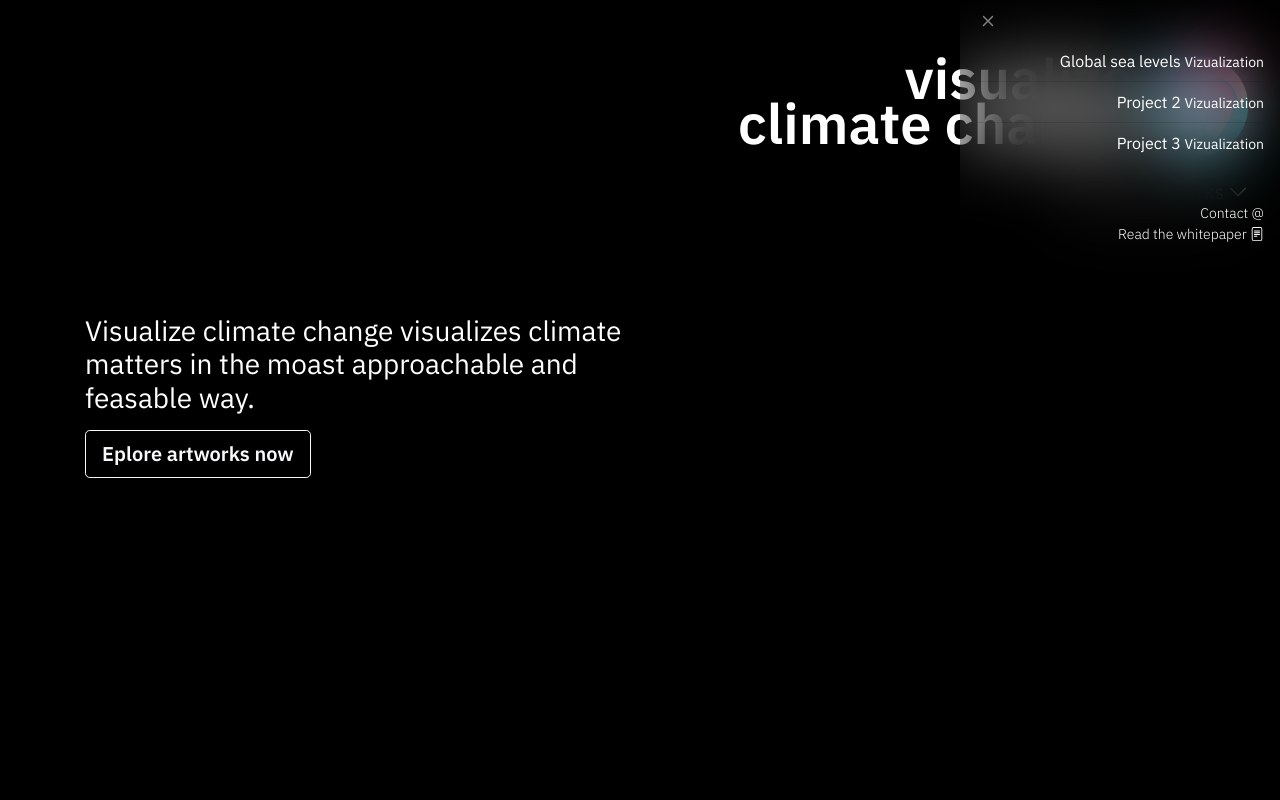
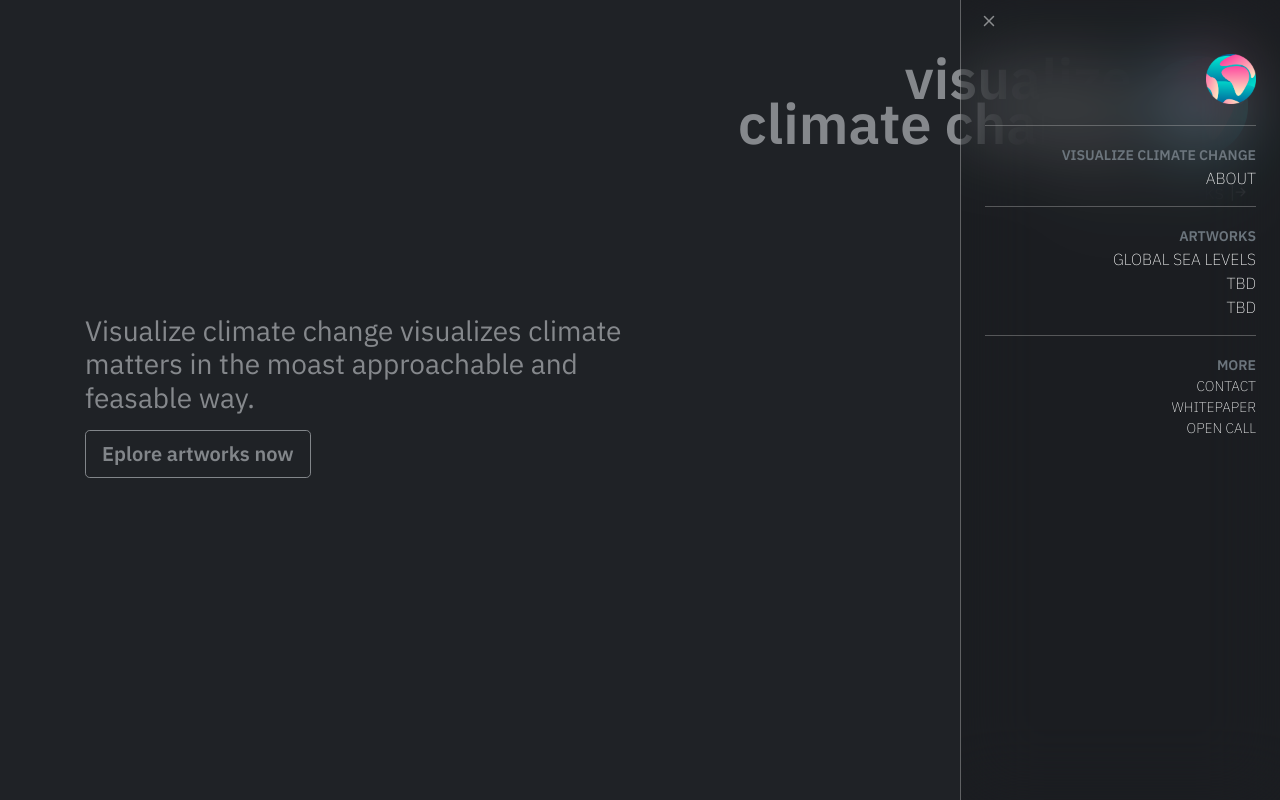
Before and after one commit to ikaros-studio/climatearttaskforce, a Nuxt app: page / in a window 1280 px wide. Both pictures are taken after a click on the button "Discover artworks". Built offline with nearby package versions, Linux system fonts and the light colour scheme.

Commit message:
Add new navbar

```diff
--- a/assets/scss/main.scss
+++ b/assets/scss/main.scss
@@ -1,6 +1,37 @@
-@import url('https://fonts.googleapis.com/css2?family=IBM+Plex+Sans:wght@300;400;600&display=swap');
+@import url('https://fonts.googleapis.com/css2?family=IBM+Plex+Sans:wght@200;300;400;600&display=swap');
 
-$ligth: #296059 !default;
+$primary: #00ead3 !default;
+$danger: #ff449f !default;
+$warning: #ffeac1 !default;
+$info: #005f99 !default;
+
+.lighthr {
+  background-color: rgba(255, 255, 255, 0.3);
+}
+
+.infolink:hover {
+  color: $info !important;
+}
+
+.dangerlink:hover {
+  color: $danger !important;
+}
+
+.warninglink:hover {
+  color: $warning !important;
+}
+
+.primarylink:hover {
+  color: $primary !important;
+}
+
+.border-lighter {
+  border-color: rgba(255, 255, 255, 0.3) !important;
+}
+
+.fw-light {
+  font-weight: 200 !important;
+}
 
 body {
   background-color: #000 !important;
@@ -25,10 +56,8 @@ body {
 
 .bg-transparent {
   backdrop-filter: blur(35px) !important;
-    background: #00000020, !important;
-
+  background: #00000020 !important;
 }
-
 
 .blue-fade {
   font-size: 40px;
--- a/components/NavBar.vue
+++ b/components/NavBar.vue
@@ -12,59 +12,124 @@
         </div>
         <h5 v-b-toggle.sidebar-right class="fw-300 my-4">
           <b-link class="text-decoration-none text-white">
-              Discover artworks<b-icon class="ml-1" icon="chevron-down"></b-icon
+            Discover artworks<b-icon
+              class="ml-1"
+              icon="arrow-bar-right"
+            ></b-icon
           ></b-link>
           <br />
         </h5>
-    <b-sidebar class="" text-variant="light" bg-variant="transparent" id="sidebar-right" title="" right >
+        <b-sidebar
+          backdrop
+          text-variant="light"
+          bg-variant="transparent"
+          id="sidebar-right"
+          title=""
+          right
+          sidebar-class="border-left border-lighter"
+        >
           <div class=" h-100">
-      <div class="px-3  py-2">
+            <div class="px-4  py-2">
               <div>
+                <b-navbar-brand class="mr-0 d-block mb-3" href="#">
+                  <img width="50" src="~/static/img/lgo.png" alt="Visualize climate change" />
+                </b-navbar-brand>
+                <hr class="lighthr" />
+
+                <small class="text-muted font-weight-bold">VISUALIZE CLIMATE CHANGE</small>
+
                 <b-link
-                class="text-decoration-none text-white d-block"
-                to="/globalsealevels"
-                >Global sea levels <small>Vizualization</small></b-link
+                  :class="
+                    'fw-light text-uppercase text-decoration-none text-white d-block ' +
+                      randomBg()
+                  "
+                  to="/"
+                  >ABOUT</b-link
                 >
-              <hr class="my-2" />
+                <hr class="lighthr" />
+                <small class="text-muted font-weight-bold">ARTWORKS</small>
+
                 <b-link
-                class="text-decoration-none text-white d-block"
-                to="/globalsealevels"
-                >Project 2 <small>Vizualization</small></b-link
+                  v-for="(el, index) in artworks"
+                  :key="index"
+                  :class="
+                    'text-decoration-none fw-light text-uppercase text-white d-block ' +
+                      randomBg()
+                  "
+                  :to="el.link"
+                  >{{ el.title }}</b-link
                 >
-              <hr class="my-2 text-light" />
+                <hr class="lighthr" />
+
+                <small class="text-muted font-weight-bold">MORE</small>
                 <b-link
-                class="text-decoration-none text-white d-block"
-                to="/globalsealevels"
-                >Project 3 <small>Vizualization</small></b-link
-              ></div>
-
-               <div class="mt-5 mb-3 text-right">
-      <b-link class="d-block text-white font-weight-light small ">Contact  @</b-link>
-      <b-link class="d-block text-white font-weight-light small">
-        Read the whitepaper <b-icon class="" icon="file-text"></b-icon
-      ></b-link>
+                  to=""
+                  :class="
+                    'd-block text-white fw-light text-decoration-none small ' +
+                      randomBg()
+                  "
+                  >CONTACT</b-link
+                >
+                <b-link
+                  to=""
+                  :class="
+                    'd-block text-white fw-light text-decoration-none small ' +
+                      randomBg()
+                  "
+                >
+                  WHITEPAPER</b-link
+                >
+                <b-link
+                  to=""
+                  :class="
+                    'd-block text-white fw-light text-decoration-none small ' +
+                      randomBg()
+                  "
+                >
+                  OPEN CALL</b-link
+                >
               </div>
             </div>
           </div>
         </b-sidebar>
-
-
         <div></div>
       </div>
     </div>
-
   </div>
 </template>
 <script>
 export default {
-  setup() {},
-  data() {
+  setup () {},
+  data () {
     return {
       showdrop: false,
+      artworks: [
+        {
+          title: 'Global sea levels',
+          artist: 'Alexander Doudkin',
+          link: '/globalsealevels'
+        },
+        {
+          title: 'TBD',
+          artist: 'Alexander Doudkin',
+          link: '/globalsealevels'
+        },
+        {
+          title: 'TBD',
+          artist: 'Alexander Doudkin',
+          link: '/globalsealevels'
+        }
+      ]
     }
   },
+  methods: {
+    randomBg () {
+      const colors = ['warninglink', 'primarylink', 'dangerlink']
+
+      return colors[Math.floor(Math.random() * colors.length)]
+    }
+  }
 }
 </script>
 
-<style scoped>
-</style>
+<style scoped></style>
--- a/package.json
+++ b/package.json
@@ -7,6 +7,7 @@
     "build": "nuxt build",
     "start": "nuxt start",
     "generate": "nuxt generate"
+
   },
   "dependencies": {
     "@nuxtjs/axios": "^5.13.6",
```
Lines whose indentation alone changed are shown as unchanged.
